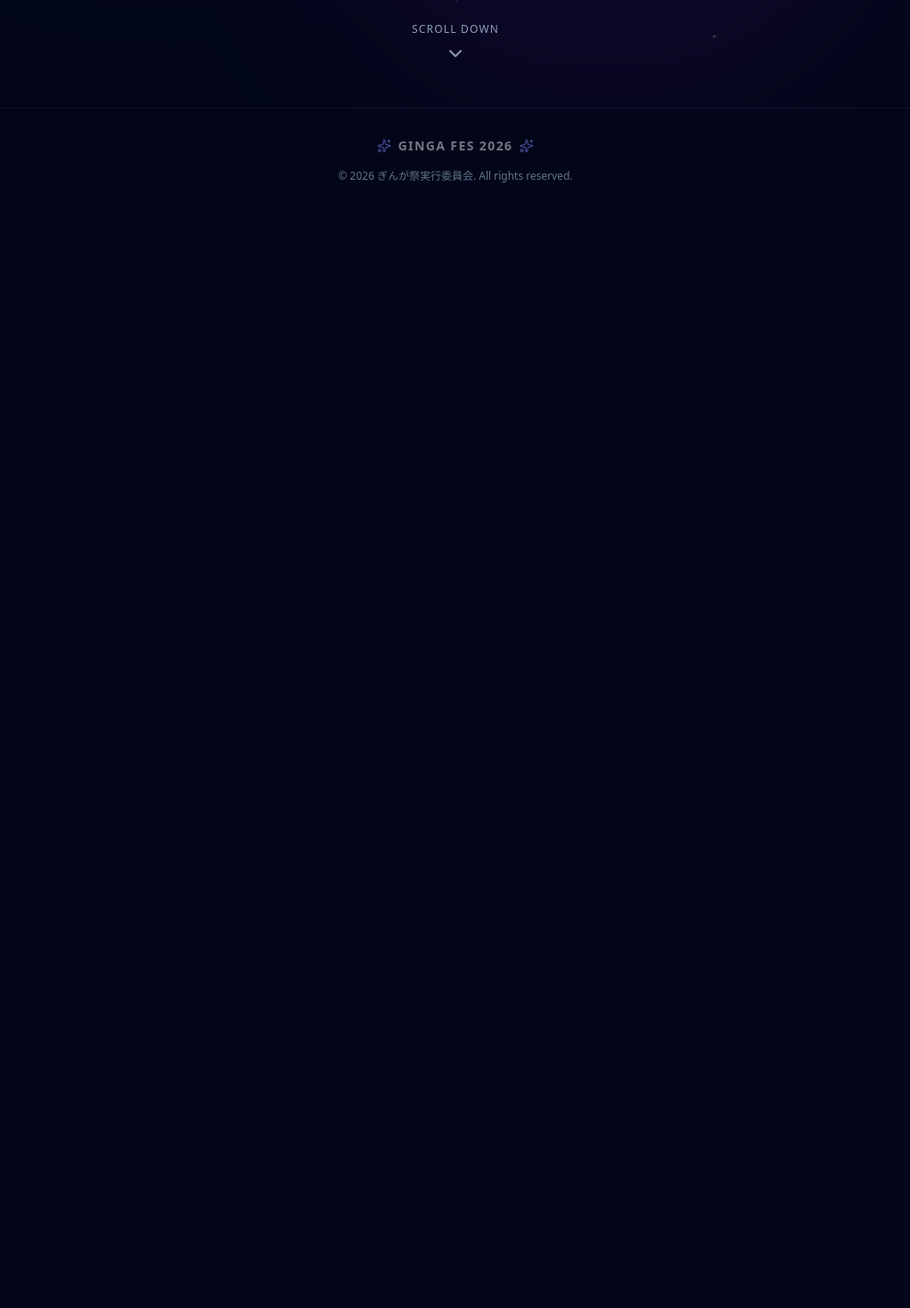
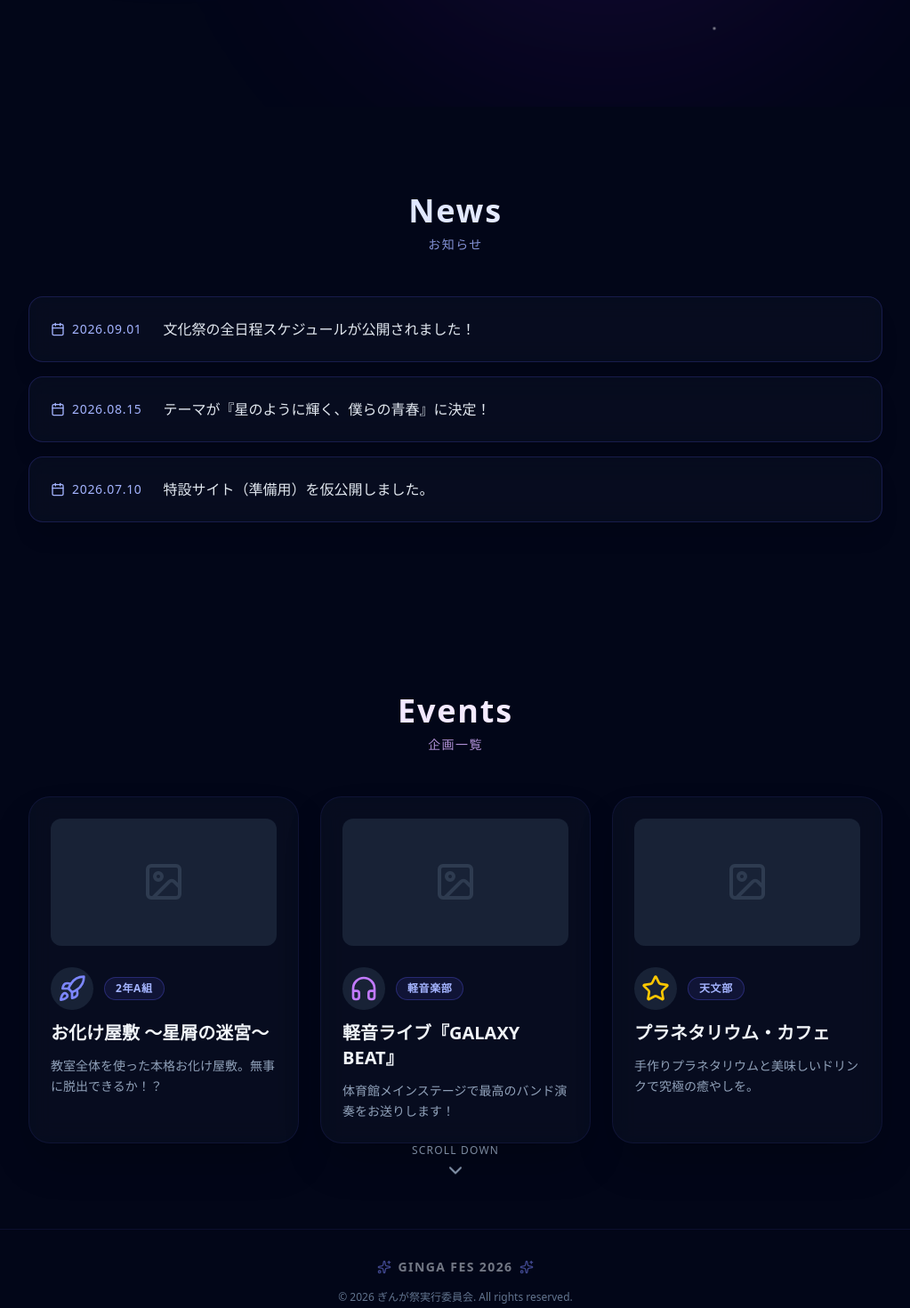
Before and after one commit to gingakouhou/gingafes2026, a Next.js app: page / in a window 1280 px wide. Shown: the part 680-2150 px from the top of the page at 89% size, without its empty margins (128-1151 px from the left). Before the commit the page ends 918 px from the top, so only its background shows below. Built offline with nearby package versions, Linux system fonts and the light colour scheme.

Commit message:
feat: お知らせと企画一覧の仮デザインを追加

```diff
--- a/src/app/page.tsx
+++ b/src/app/page.tsx
@@ -1,14 +1,26 @@
-import { ChevronDown } from "lucide-react";
+import { ChevronDown, Calendar, Headphones, Rocket, Star, Image as ImageIcon } from "lucide-react";
 
 export default function Home() {
+  const newsList = [
+    { date: "2026.09.01", title: "文化祭の全日程スケジュールが公開されました！" },
+    { date: "2026.08.15", title: "テーマが『星のように輝く、僕らの青春』に決定！" },
+    { date: "2026.07.10", title: "特設サイト（準備用）を仮公開しました。" },
+  ];
+
+  const eventList = [
+    { title: "お化け屋敷 ～星屑の迷宮～", type: "2年A組", desc: "教室全体を使った本格お化け屋敷。無事に脱出できるか！？", icon: <Rocket className="h-8 w-8 text-indigo-400" /> },
+    { title: "軽音ライブ『GALAXY BEAT』", type: "軽音楽部", desc: "体育館メインステージで最高のバンド演奏をお送りします！", icon: <Headphones className="h-8 w-8 text-purple-400" /> },
+    { title: "プラネタリウム・カフェ", type: "天文部", desc: "手作りプラネタリウムと美味しいドリンクで究極の癒やしを。", icon: <Star className="h-8 w-8 text-yellow-400" /> },
+  ];
+
   return (
-    <div className="relative flex min-h-[calc(100vh-4rem)] flex-col items-center justify-center overflow-hidden">
-      {/* オーロラ・星雲風のエフェクト（背景） */}
+    <div className="relative min-h-[calc(100vh-4rem)]">
+      {/* 常に背面にある星空・オーロラエフェクト (fixed) */}
+      <div className="fixed inset-0 z-0 pointer-events-none overflow-hidden">
         <div className="absolute top-1/4 left-1/4 h-[500px] w-[500px] -translate-x-1/2 -translate-y-1/2 rounded-full bg-indigo-600/20 mix-blend-screen blur-[120px] max-md:h-[300px] max-md:w-[300px]" />
         <div className="absolute bottom-1/4 right-1/4 h-[600px] w-[600px] translate-x-1/4 translate-y-1/4 rounded-full bg-purple-600/10 mix-blend-screen blur-[120px] max-md:h-[300px] max-md:w-[300px]" />
 
-      {/* 無数の星（疑似的表現） */}
-      <div className="absolute inset-0 z-0">
+        {/* 無数の星 */}
         {[...Array(30)].map((_, i) => (
           <div
             key={i}
@@ -25,8 +37,10 @@ export default function Home() {
         ))}
       </div>
 
-      {/* Hero コンテンツ */}
-      <div className="relative z-10 flex flex-col items-center justify-center px-4 text-center">
+      {/* コンテンツ領域 */}
+      <div className="relative z-10 flex flex-col items-center">
+        {/* Hero セクション */}
+        <section className="flex min-h-[calc(100vh-4rem)] w-full flex-col items-center justify-center px-4 text-center">
           <p className="mb-4 text-sm font-medium tracking-widest text-indigo-300 animate-fade-in-up [animation-delay:200ms] opacity-0 [animation-fill-mode:forwards] md:text-base">
             2026年 開催決定
           </p>
@@ -38,13 +52,76 @@ export default function Home() {
           <p className="mt-2 text-lg font-light tracking-wider text-slate-300 animate-fade-in-up [animation-delay:800ms] opacity-0 [animation-fill-mode:forwards] md:text-2xl drop-shadow-md">
             星のように輝く、僕らの青春
           </p>
-      </div>
 
-      {/* 下部スクロール案内 */}
           <div className="absolute bottom-12 flex flex-col items-center text-slate-400 animate-fade-in-up [animation-delay:1500ms] opacity-0 [animation-fill-mode:forwards]">
             <span className="mb-2 text-xs font-medium tracking-widest uppercase">Scroll Down</span>
             <ChevronDown className="h-6 w-6 animate-bounce" />
           </div>
+        </section>
+
+        {/* News セクション */}
+        <section id="news" className="w-full max-w-5xl px-4 py-24 sm:px-6 lg:px-8">
+          <div className="mb-12 text-center">
+            <h2 className="text-3xl font-bold tracking-wider text-slate-100 md:text-4xl text-transparent bg-clip-text bg-gradient-to-r from-indigo-200 to-white">
+              News
+            </h2>
+            <p className="mt-2 text-sm text-indigo-300/80 tracking-widest">お知らせ</p>
+          </div>
+
+          <div className="space-y-4">
+            {newsList.map((news, i) => (
+              <div
+                key={i}
+                className="flex flex-col sm:flex-row sm:items-center gap-2 sm:gap-6 rounded-2xl border border-indigo-500/20 bg-slate-900/40 backdrop-blur-md p-6 shadow-xl transition-all hover:bg-slate-800/50 hover:border-indigo-500/40"
+              >
+                <div className="flex items-center gap-2 text-indigo-300 whitespace-nowrap">
+                  <Calendar className="h-4 w-4" />
+                  <span className="text-sm font-medium tracking-wider">{news.date}</span>
+                </div>
+                <p className="text-slate-200">{news.title}</p>
+              </div>
+            ))}
+          </div>
+        </section>
+
+        {/* Events セクション */}
+        <section id="events" className="w-full max-w-5xl px-4 py-24 sm:px-6 lg:px-8">
+          <div className="mb-12 text-center">
+            <h2 className="text-3xl font-bold tracking-wider text-slate-100 md:text-4xl text-transparent bg-clip-text bg-gradient-to-r from-purple-200 to-white">
+              Events
+            </h2>
+            <p className="mt-2 text-sm text-purple-300/80 tracking-widest">企画一覧</p>
+          </div>
+
+          <div className="grid grid-cols-1 gap-6 md:grid-cols-3">
+            {eventList.map((event, i) => (
+              <div
+                key={i}
+                className="group flex flex-col rounded-3xl border border-indigo-500/10 bg-slate-900/40 backdrop-blur-md p-6 shadow-2xl transition-all hover:-translate-y-1 hover:bg-slate-800/60 hover:border-indigo-500/30"
+              >
+                {/* プレースホルダー画像部分 */}
+                <div className="mb-6 flex aspect-video w-full items-center justify-center rounded-xl bg-slate-800/80 text-slate-600 transition-colors group-hover:bg-indigo-950/50">
+                  <ImageIcon className="h-12 w-12 opacity-50" />
+                </div>
+
+                <div className="flex items-center gap-3 mb-3">
+                  <div className="rounded-full bg-slate-800/80 p-2">
+                    {event.icon}
+                  </div>
+                  <span className="text-xs font-semibold tracking-wider text-indigo-300 rounded-full border border-indigo-500/30 bg-indigo-500/10 px-3 py-1">
+                    {event.type}
+                  </span>
+                </div>
+
+                <h3 className="mb-3 text-xl font-bold text-slate-100">{event.title}</h3>
+                <p className="text-sm leading-relaxed text-slate-400">
+                  {event.desc}
+                </p>
+              </div>
+            ))}
+          </div>
+        </section>
+      </div>
     </div>
   );
 }
```
Lines whose indentation alone changed are shown as unchanged.
